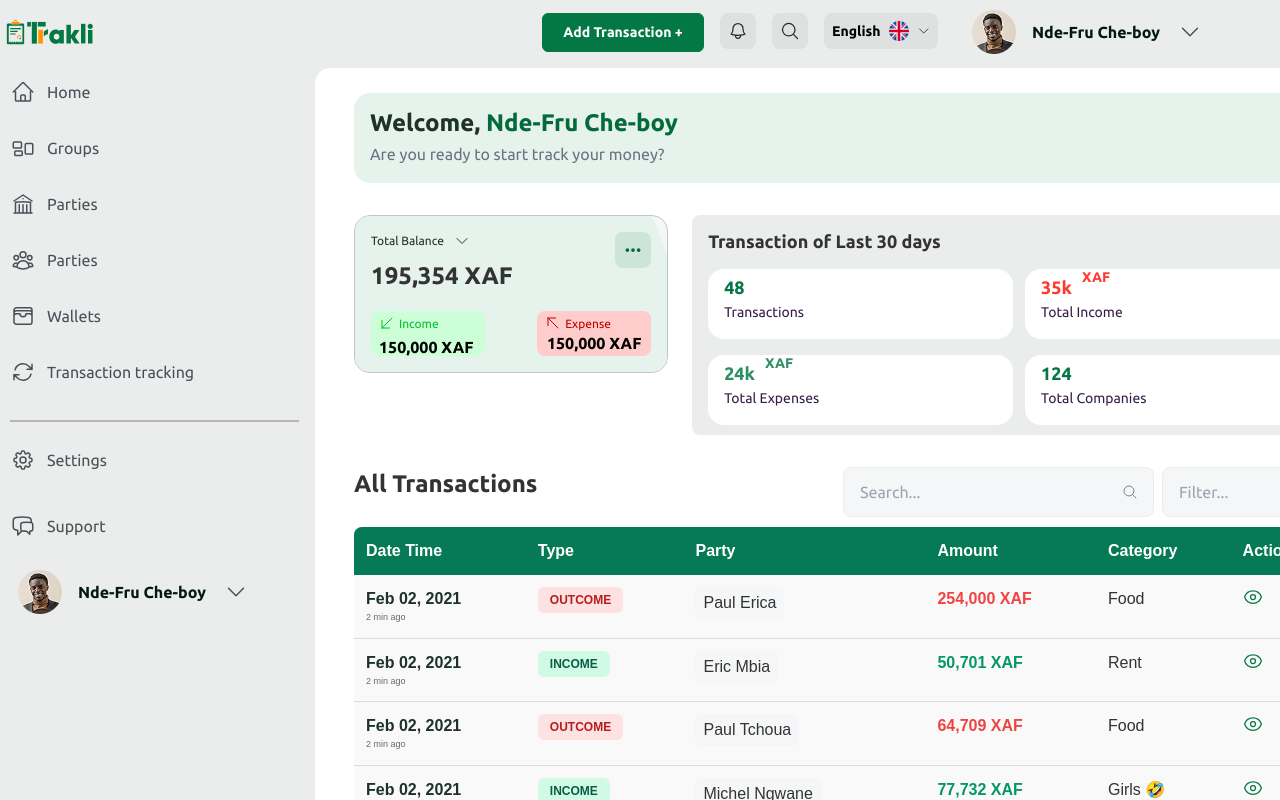
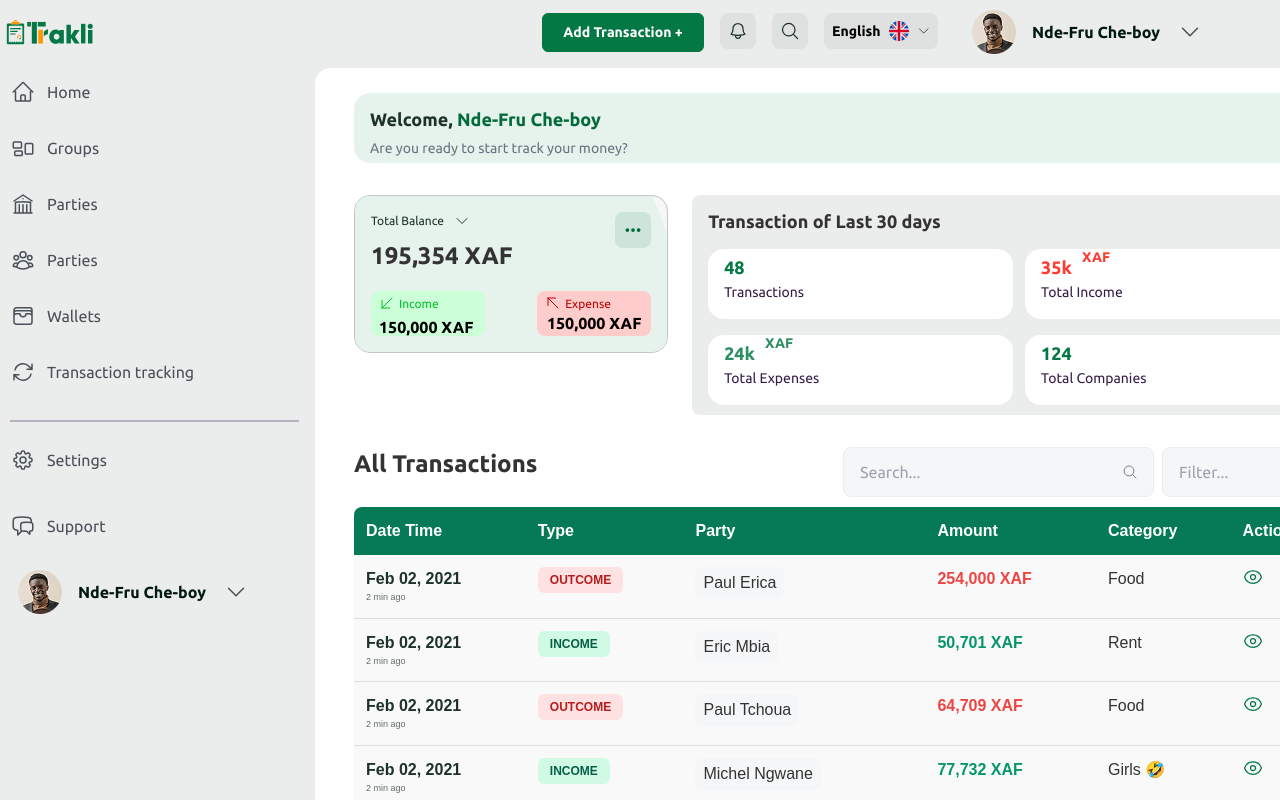
Before and after one commit to trakli/webui, a Nuxt app: page /dashboard in a window 1280 px wide. Built offline with nearby package versions, Linux system fonts and the light colour scheme.

Commit message:
fix: Fixed width, height and font size of top card in dashboard

```diff
--- a/components/TDashboardTopCard.vue
+++ b/components/TDashboardTopCard.vue
@@ -12,7 +12,7 @@
 
 .card-container {
   width: 992px;
-  height: 90px;
+  height: 70px;
   background-color: #e6f2ec;
   border-radius: $radius-xl;
   padding: 16px;
@@ -21,20 +21,20 @@
 
 .card-title {
   color: #1d3229;
-  font-size: $font-size-2xl;
+  font-size: $font-size-lg;
   font-weight: $font-bold;
   margin: 0 0 4px 0;
 }
 
 .card-title-username {
   color: $primary-hover;
-  font-size: $font-size-2xl;
+  font-size: $font-size-lg;
   font-weight: $font-bold;
 }
 
 .card-subtitle {
   color: $text-muted;
   font-weight: $font-normal;
-  font-size: $font-size-base;
+  font-size: $font-size-sm;
 }
 </style>
```
